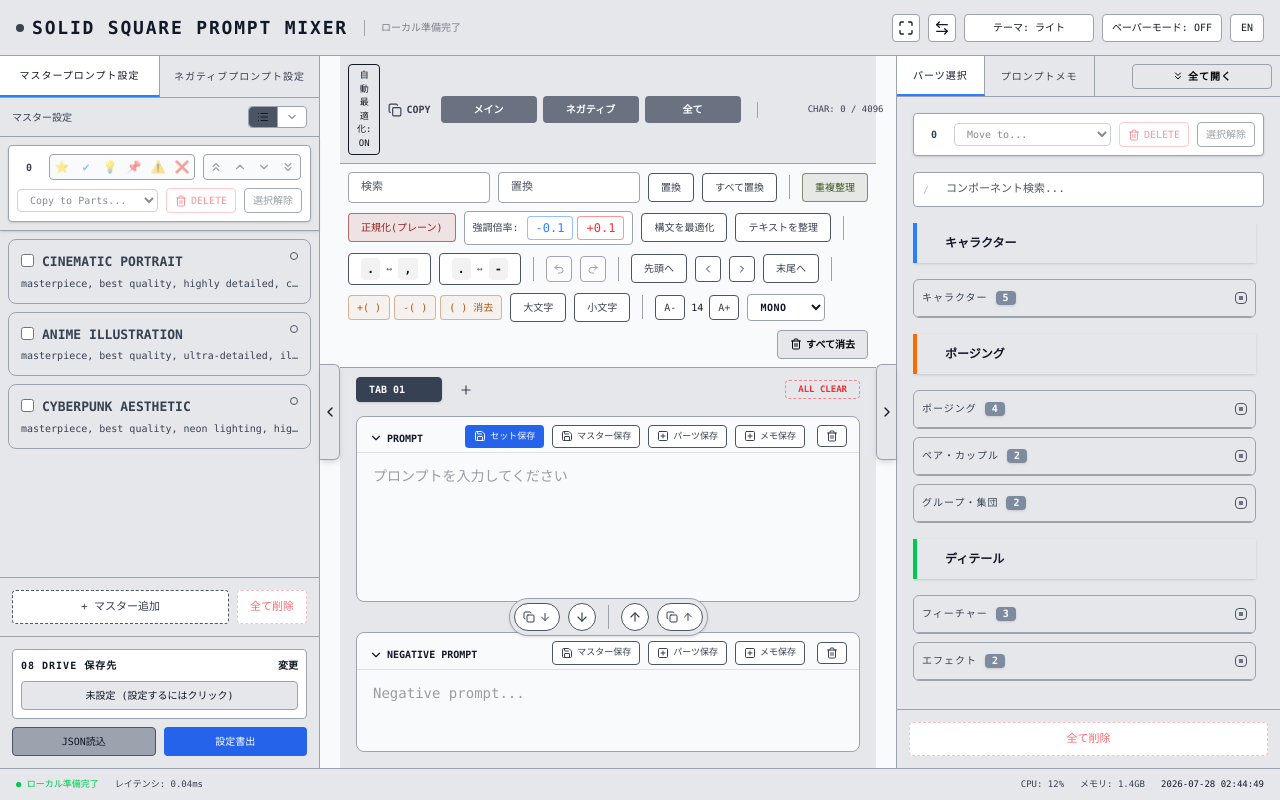
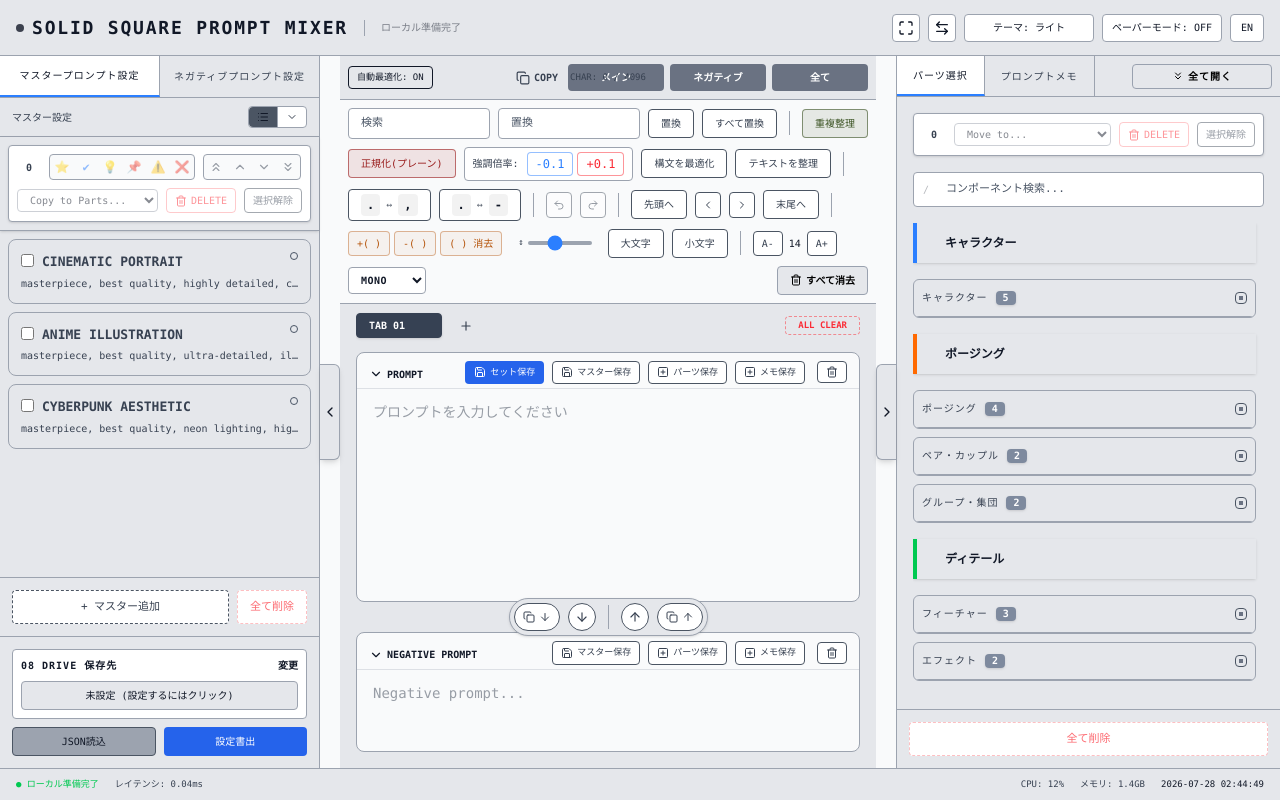
Before and after one commit to soroeru-afk/SOLID-SQUARE-PROMPT-MIXER-, a React (Vite) app: page / in a window 1280 px wide. Built offline with nearby package versions, Linux system fonts and the light colour scheme.

Commit message:
Merge AI Studio updates: char count centered, line height slider added

```diff
--- a/public/sw.js
+++ b/public/sw.js
@@ -1,4 +1,4 @@
-const CACHE_NAME = 'prompt-mixer-cache-v1.0.37';
+const CACHE_NAME = 'prompt-mixer-cache-v1.0.38';
 self.addEventListener('install', (event) => {
   self.skipWaiting();
 });
--- a/src/components/PreviewColumn.tsx
+++ b/src/components/PreviewColumn.tsx
@@ -664,6 +664,11 @@ export const PreviewColumn: React.FC<PreviewColumnProps> = ({
     const saved = localStorage.getItem('editorFontSize');
     return saved ? parseInt(saved, 10) : 14;
   });
+
+  const [editorLineHeight, setEditorLineHeight] = useState(() => {
+    const saved = localStorage.getItem('editorLineHeight');
+    return saved ? parseFloat(saved) : 1.625;
+  });
   const [editorFontFamily, setEditorFontFamily] = useState(() => {
     return localStorage.getItem('editorFontFamily') || 'font-mono';
   });
@@ -673,10 +678,21 @@ export const PreviewColumn: React.FC<PreviewColumnProps> = ({
   }, [editorFontSize]);
 
   useEffect(() => {
+    localStorage.setItem('editorLineHeight', editorLineHeight.toString());
+  }, [editorLineHeight]);
+
+  useEffect(() => {
     localStorage.setItem('editorFontFamily', editorFontFamily);
   }, [editorFontFamily]);
 
-  const [negativeHeight, setNegativeHeight] = useState(120);
+  const [negativeHeight, setNegativeHeight] = useState(() => {
+    const saved = localStorage.getItem('ui_negative_height');
+    return saved ? parseInt(saved, 10) : 120;
+  });
+
+  useEffect(() => {
+    localStorage.setItem('ui_negative_height', negativeHeight.toString());
+  }, [negativeHeight]);
   const [isNegativeOpen, setIsNegativeOpen] = useState(true);
   const [isPositiveOpen, setIsPositiveOpen] = useState(true);
   const dragStartY = useRef(0);
@@ -972,7 +988,7 @@ export const PreviewColumn: React.FC<PreviewColumnProps> = ({
   return (
     <>
 
-      <div className="p-2 border-b border-border-main flex items-center justify-between bg-bg-panel shrink-0 gap-2">
+      <div className="p-2 border-b border-border-main flex items-center bg-bg-panel shrink-0 gap-2 relative">
         {/* Left side: Title and Auto Optimize */}
         <div className="flex flex-wrap items-center gap-3">
           <span className="text-[10px] font-mono text-text-main font-bold uppercase tracking-widest hidden 2xl:inline">{t('output_synthesis', lang)}</span>
@@ -984,9 +1000,13 @@ export const PreviewColumn: React.FC<PreviewColumnProps> = ({
           </button>
         </div>
 
-        {/* Right side: Copy buttons and Char count */}
-        <div className="flex items-center gap-3">
-          <div className="flex items-center gap-1.5">
+        {/* Middle: Char count */}
+        <div className="absolute left-1/2 -translate-x-1/2 flex items-center hidden md:flex">
+          <span className="text-[9px] text-text-dim font-mono whitespace-nowrap">CHAR: {editorText.length} / 4096</span>
+        </div>
+
+        {/* Right side: Copy buttons */}
+        <div className="flex items-center gap-1.5 ml-auto">
           <span className="text-[10px] font-mono text-text-dim mr-1 flex items-center gap-1 font-bold">
             <Copy className="w-3.5 h-3.5" /> COPY
           </span>
@@ -1008,9 +1028,6 @@ export const PreviewColumn: React.FC<PreviewColumnProps> = ({
           >
             {t('copy_all', lang)}
           </button>
-          </div>
-          <div className="w-px h-4 bg-border-main mx-1"></div>
-          <span className="text-[9px] text-text-dim font-mono whitespace-nowrap hidden sm:inline w-[110px] text-right">CHAR: {editorText.length} / 4096</span>
         </div>
       </div>
 
@@ -1191,6 +1208,19 @@ export const PreviewColumn: React.FC<PreviewColumnProps> = ({
             title="Clear All Emphasis"
           >{t('emphasize_clear', lang)}</button>
         </div>
+        <div className="flex items-center gap-1 mx-2">
+          <span className="text-[9px] font-mono text-text-dim">↕</span>
+          <input
+            type="range"
+            min="1.0"
+            max="2.5"
+            step="0.1"
+            value={editorLineHeight}
+            onChange={e => setEditorLineHeight(parseFloat(e.target.value))}
+            className="w-16 h-1 bg-border-main rounded-lg appearance-none cursor-pointer accent-blue-500"
+            title={`Line Height: ${editorLineHeight}`}
+          />
+        </div>
 
         <button
           onClick={handleUppercase}
@@ -1383,8 +1413,8 @@ export const PreviewColumn: React.FC<PreviewColumnProps> = ({
       </AnimatePresence>
             <div
               ref={positiveHighlightRef}
-              className={`absolute inset-0 p-4 pt-2 leading-relaxed whitespace-pre-wrap break-words overflow-hidden pointer-events-none ${editorFontFamily} ${paperMode ? 'text-gray-800' : 'text-text-dim'}`}
-              style={{ fontSize: `${editorFontSize}px` }}
+              className={`absolute inset-0 p-4 pt-2 whitespace-pre-wrap break-words overflow-hidden pointer-events-none ${editorFontFamily} ${paperMode ? 'text-gray-800' : 'text-text-dim'}`}
+              style={{ fontSize: `${editorFontSize}px`, lineHeight: editorLineHeight }}
               aria-hidden="true"
             >
               {editorText ? <>{renderHighlightedText(editorText)}{editorText.endsWith('\n') ? ' ' : ''}</> : <span className="opacity-50">{t('placeholder', lang)}</span>}
@@ -1409,8 +1439,8 @@ export const PreviewColumn: React.FC<PreviewColumnProps> = ({
                   positiveHighlightRef.current.scrollLeft = e.currentTarget.scrollLeft;
                 }
               }}
-              style={{ fontSize: `${editorFontSize}px` }}
-              className={`absolute inset-0 w-full h-full p-4 pt-2 ${editorFontFamily} leading-relaxed overflow-y-auto whitespace-pre-wrap break-words selection:bg-blue-500/40 selection:text-transparent bg-transparent text-transparent caret-text-main outline-none resize-none`}
+              style={{ fontSize: `${editorFontSize}px`, lineHeight: editorLineHeight }}
+              className={`absolute inset-0 w-full h-full p-4 pt-2 ${editorFontFamily} overflow-y-auto whitespace-pre-wrap break-words selection:bg-blue-500/40 selection:text-transparent bg-transparent text-transparent caret-text-main outline-none resize-none`}
               spellCheck={false}
             />
           </div>
@@ -1513,8 +1543,8 @@ export const PreviewColumn: React.FC<PreviewColumnProps> = ({
           <div className="flex-1 relative flex flex-col mt-1">
             <div
               ref={negativeHighlightRef}
-              className={`absolute inset-0 p-4 pt-2 leading-relaxed whitespace-pre-wrap break-words overflow-hidden pointer-events-none ${editorFontFamily} ${paperMode ? 'text-gray-800' : 'text-text-dim'}`}
-              style={{ fontSize: `${editorFontSize}px` }}
+              className={`absolute inset-0 p-4 pt-2 whitespace-pre-wrap break-words overflow-hidden pointer-events-none ${editorFontFamily} ${paperMode ? 'text-gray-800' : 'text-text-dim'}`}
+              style={{ fontSize: `${editorFontSize}px`, lineHeight: editorLineHeight }}
               aria-hidden="true"
             >
               {negativeEditorText ? <>{renderHighlightedText(negativeEditorText)}{negativeEditorText.endsWith('\n') ? ' ' : ''}</> : <span className="opacity-50">Negative prompt...</span>}
@@ -1539,8 +1569,8 @@ export const PreviewColumn: React.FC<PreviewColumnProps> = ({
                   negativeHighlightRef.current.scrollLeft = e.currentTarget.scrollLeft;
                 }
               }}
-              style={{ fontSize: `${editorFontSize}px` }}
-              className={`absolute inset-0 w-full h-full p-4 pt-2 ${editorFontFamily} leading-relaxed overflow-y-auto whitespace-pre-wrap break-words selection:bg-red-500/40 selection:text-transparent bg-transparent text-transparent caret-text-main outline-none resize-none`}
+              style={{ fontSize: `${editorFontSize}px`, lineHeight: editorLineHeight }}
+              className={`absolute inset-0 w-full h-full p-4 pt-2 ${editorFontFamily} overflow-y-auto whitespace-pre-wrap break-words selection:bg-red-500/40 selection:text-transparent bg-transparent text-transparent caret-text-main outline-none resize-none`}
               spellCheck={false}
             />
           </div>
```
Lines whose indentation alone changed are shown as unchanged.
